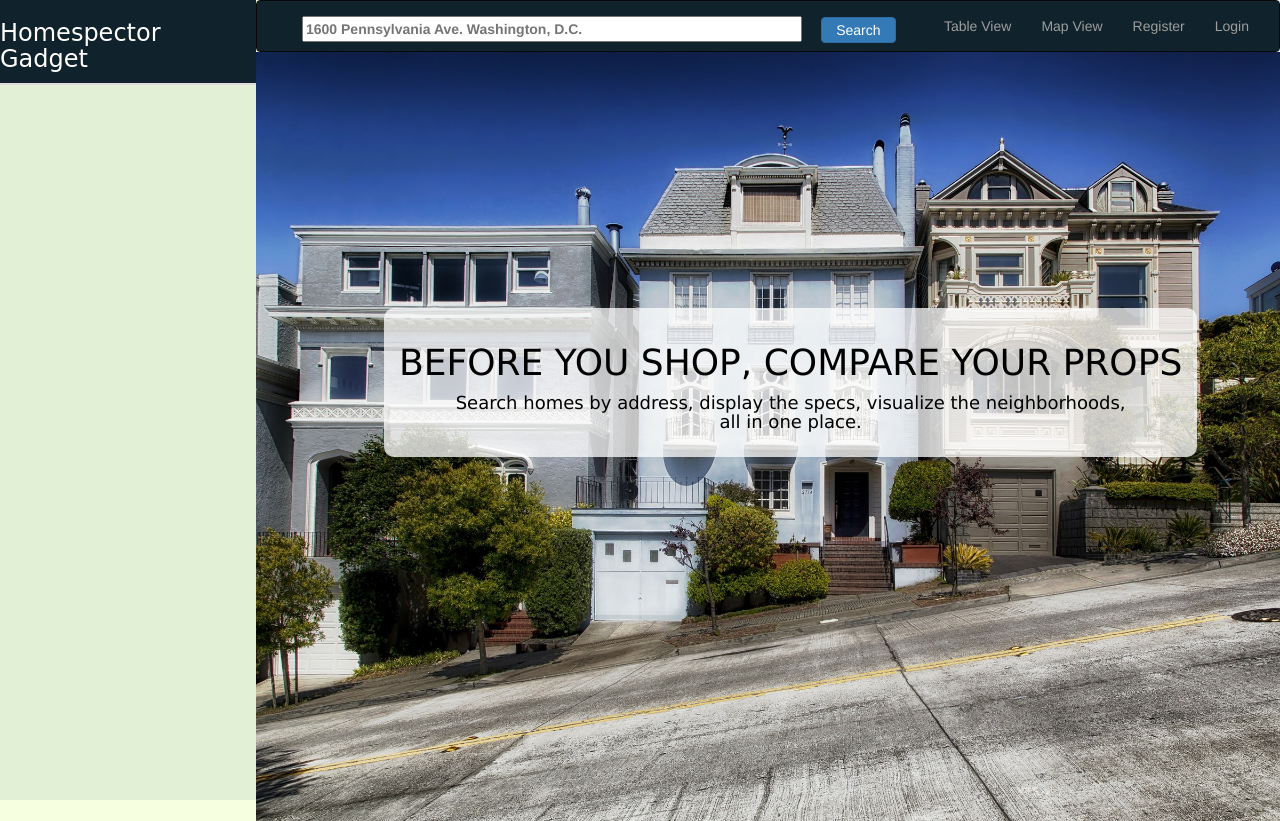
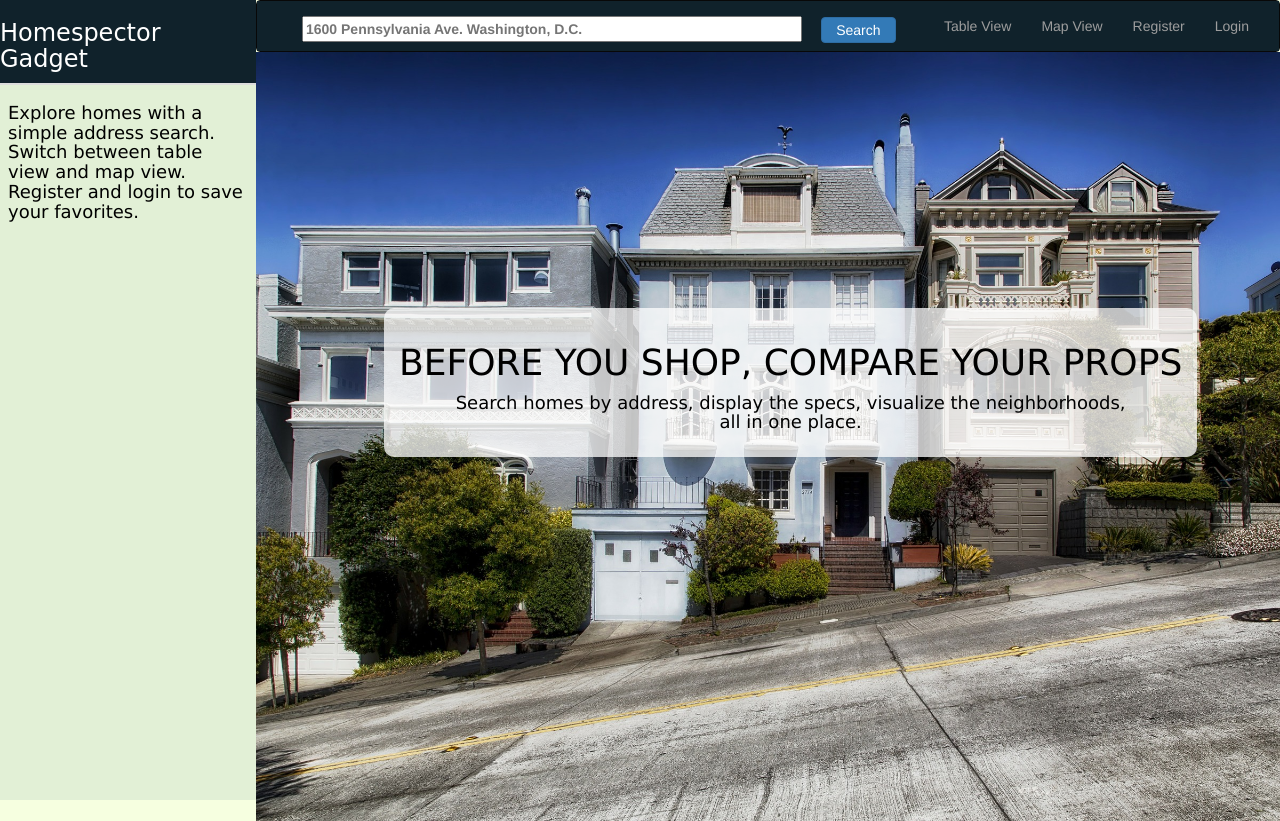
Before and after one commit to antoniawang/HomespectorGadget, a Flask app: page / in a window 1280 px wide. Run offline with Flask 2, Linux system fonts and the light colour scheme; lists and menus that the app fills with data are empty; parts of the project's set-up code (start-up, migrations or seed data) failed here and were passed over; some libraries are stand-ins or nearby versions; some web fonts are replaced.

Commit message:
inserted intro text

```diff
--- a/static/style.css
+++ b/static/style.css
@@ -224,3 +224,7 @@ div.transbox {
     font-family: "Lucida Sans Unicode", "Lucida Grande",Arial,sans-serif;
 
 }
+
+#instruction-text {
+    font-family: "Lucida Sans Unicode", "Lucida Grande",Arial,sans-serif;
+}
--- a/templates/left-column.html
+++ b/templates/left-column.html
@@ -118,11 +118,11 @@
         <thead>
             <tr><th id="left-col-head-cell">
                 <h3><a id="left-col-head" href="/">Homespector Gadget</a></h3>
-                <span class="glyphicon glyphichon-search" style="z-index:1; font-size:500px; position:absolute"/>
             </th></tr>
 
         </thead>
         <tbody>
+        {% if properties %}
             <style>
                 {% for house in properties %}
                  {% set this_zpid = house.zpid %}
@@ -181,5 +181,13 @@
         </tr>
         {% endfor %}
         </tbody>
+
+        {% else %}
+        <tbody>
+            <tr><td>
+            <h4 id="instruction-text">Explore homes with a simple address search. Switch between table view and map view. Register and login to save your favorites.</h4>
+        {% endif %}
+            </td></tr>
+        </tbody>
     </table>
 {% endblock %}
```
